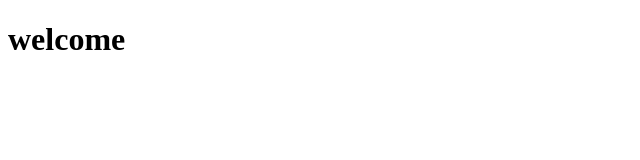
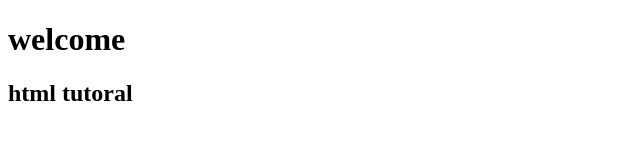
Before and after one commit to saiprasanna05/frontend-tutorial, a plain HTML site: page index.html in a window 1280 px wide. Shown: the whole page, without its empty margins (0-640 px from the left). Drawn offline with Linux system fonts and the light colour scheme.

Commit message:
added the h2

```diff
--- a/index.html
+++ b/index.html
@@ -9,6 +9,7 @@
 
 <body>
     <h1>welcome</h1>
+    <h2>html tutoral</h2>
 </body>
 
 </html>
```
